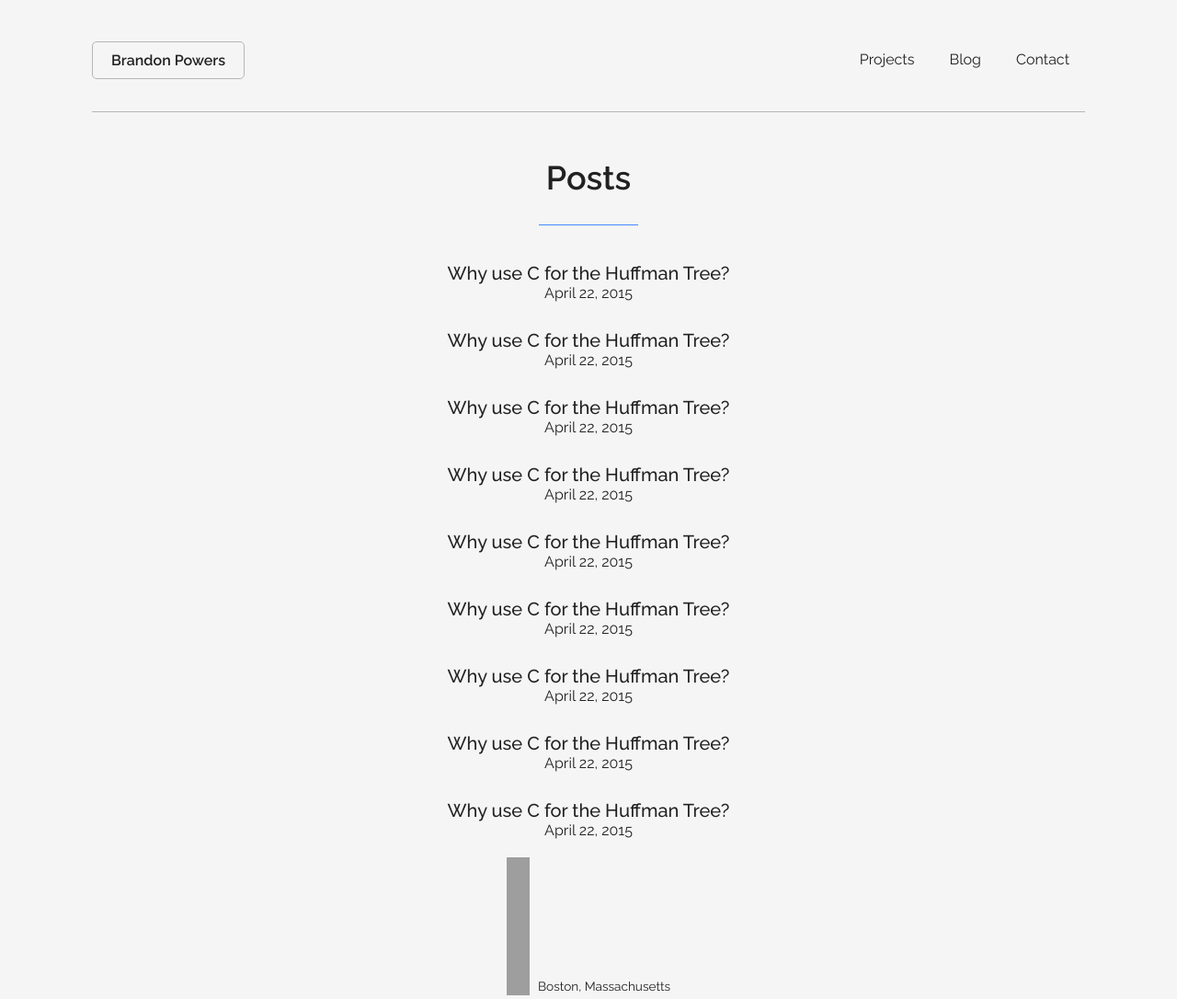
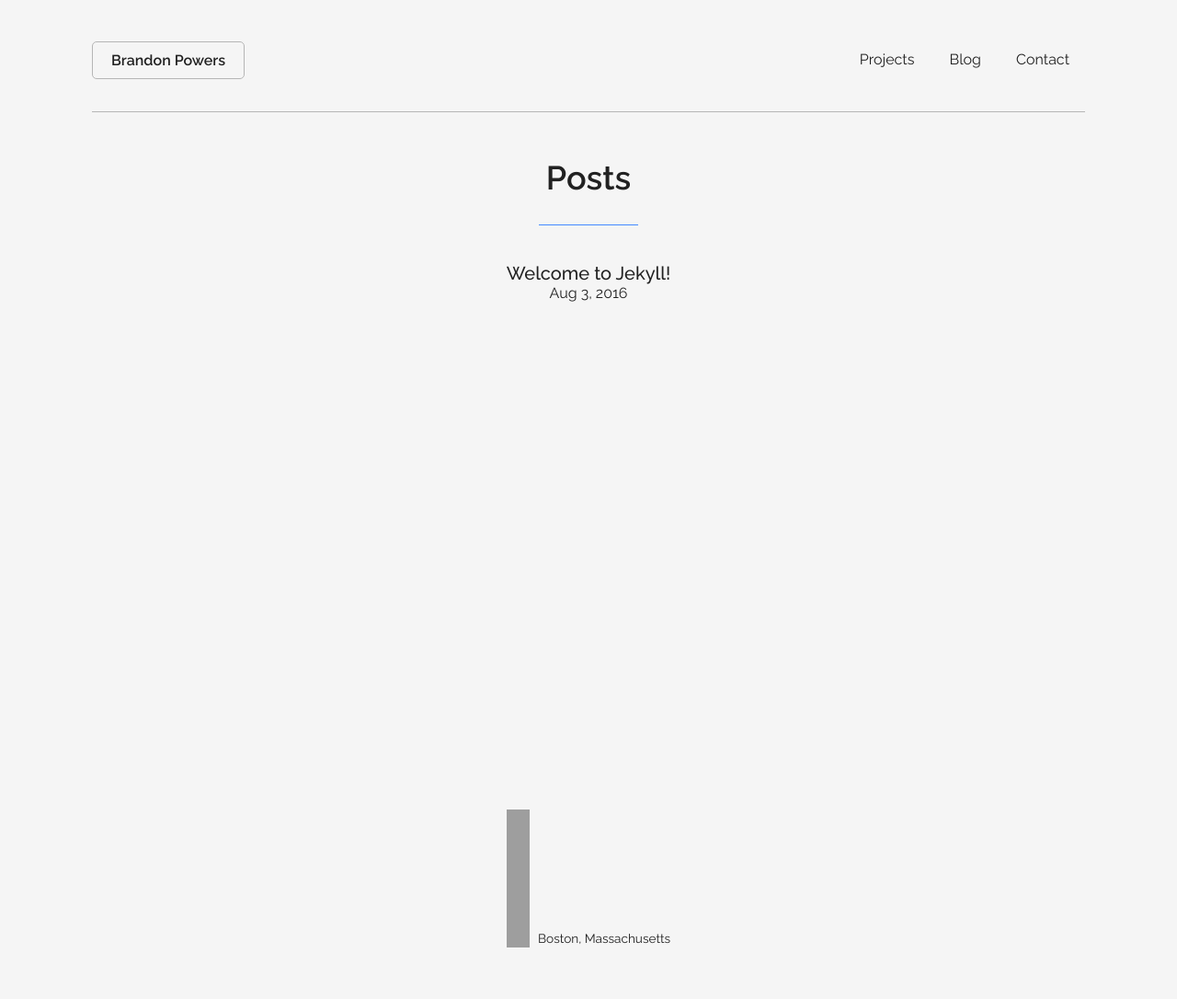
Before and after one commit to brandon-powers/brandon-powers.github.io, a Jekyll site: the page built from blog.html, in a window 1280 px wide. Shown: the whole page at 92% size. Built offline with Jekyll 4.4.1, drawn with Linux system fonts in a browser that asks for light colours; after the commit the page ends 1034 px from its top, so only the background shows below that; grey boxes are pictures that could not be loaded.

Commit message:
jekyll test

```diff
--- a/_posts/2016-08-03-welcome-to-jekyll.markdown
+++ b/_posts/2016-08-03-welcome-to-jekyll.markdown
@@ -1,9 +1,11 @@
 ---
+permalink: /blog/:title
 layout: post
 title:  "Welcome to Jekyll!"
 date:   2016-08-03 19:25:28 -0400
 categories: jekyll update
 ---
+{{ page.url }}
 You’ll find this post in your `_posts` directory. Go ahead and edit it and re-build the site to see your changes. You can rebuild the site in many different ways, but the most common way is to run `jekyll serve`, which launches a web server and auto-regenerates your site when a file is updated.
 
 To add new posts, simply add a file in the `_posts` directory that follows the convention `YYYY-MM-DD-name-of-post.ext` and includes the necessary front matter. Take a look at the source for this post to get an idea about how it works.
--- a/blog.html
+++ b/blog.html
@@ -9,40 +9,10 @@ permalink: /blog
     <div class="divider-line"></div>
 </section>
 <section class="list-items">
+    {% for post in site.posts %}
     <div class="list-item">
-        <a href="#">Why use C for the Huffman Tree?</a>
-        <p>April 22, 2015</p>
+        <a href="{{ post.url }}">{{ post.title }}</a>
+        <p>{{ post.date | date: "%b %-d, %Y" }}</p>
     </div>
-    <div class="list-item">
-        <a href="#">Why use C for the Huffman Tree?</a>
-        <p>April 22, 2015</p>
-    </div>
-    <div class="list-item">
-        <a href="#">Why use C for the Huffman Tree?</a>
-        <p>April 22, 2015</p>
-    </div>
-    <div class="list-item">
-        <a href="#">Why use C for the Huffman Tree?</a>
-        <p>April 22, 2015</p>
-    </div>
-    <div class="list-item">
-        <a href="#">Why use C for the Huffman Tree?</a>
-        <p>April 22, 2015</p>
-    </div>
-    <div class="list-item">
-        <a href="#">Why use C for the Huffman Tree?</a>
-        <p>April 22, 2015</p>
-    </div>
-    <div class="list-item">
-        <a href="#">Why use C for the Huffman Tree?</a>
-        <p>April 22, 2015</p>
-    </div>
-    <div class="list-item">
-        <a href="#">Why use C for the Huffman Tree?</a>
-        <p>April 22, 2015</p>
-    </div>
-    <div class="list-item">
-        <a href="#">Why use C for the Huffman Tree?</a>
-        <p>April 22, 2015</p>
-    </div>
+    {% endfor %}
 </section>
```
Also changed, not shown: _layouts/post.html (+4 -12 lines).
